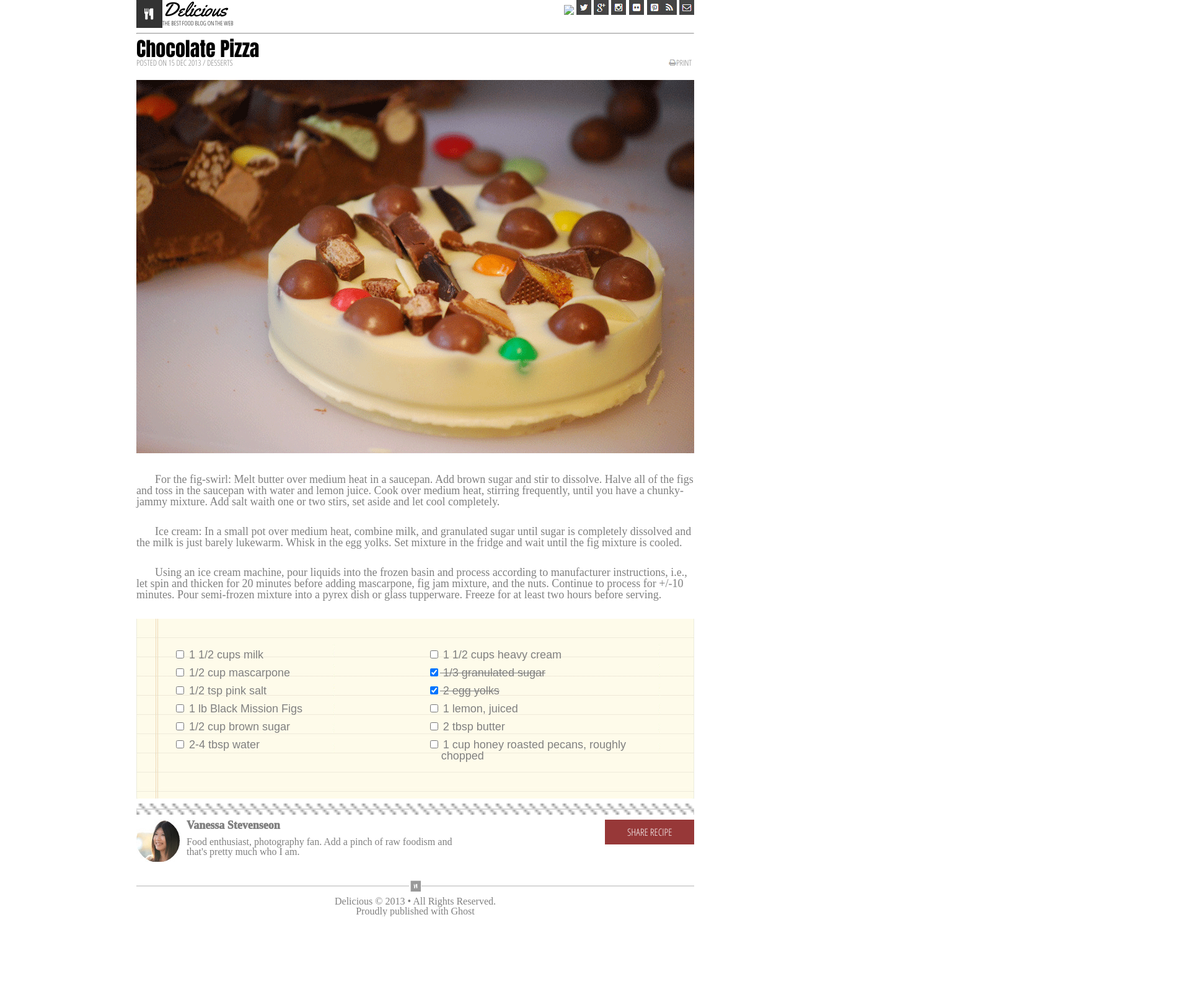
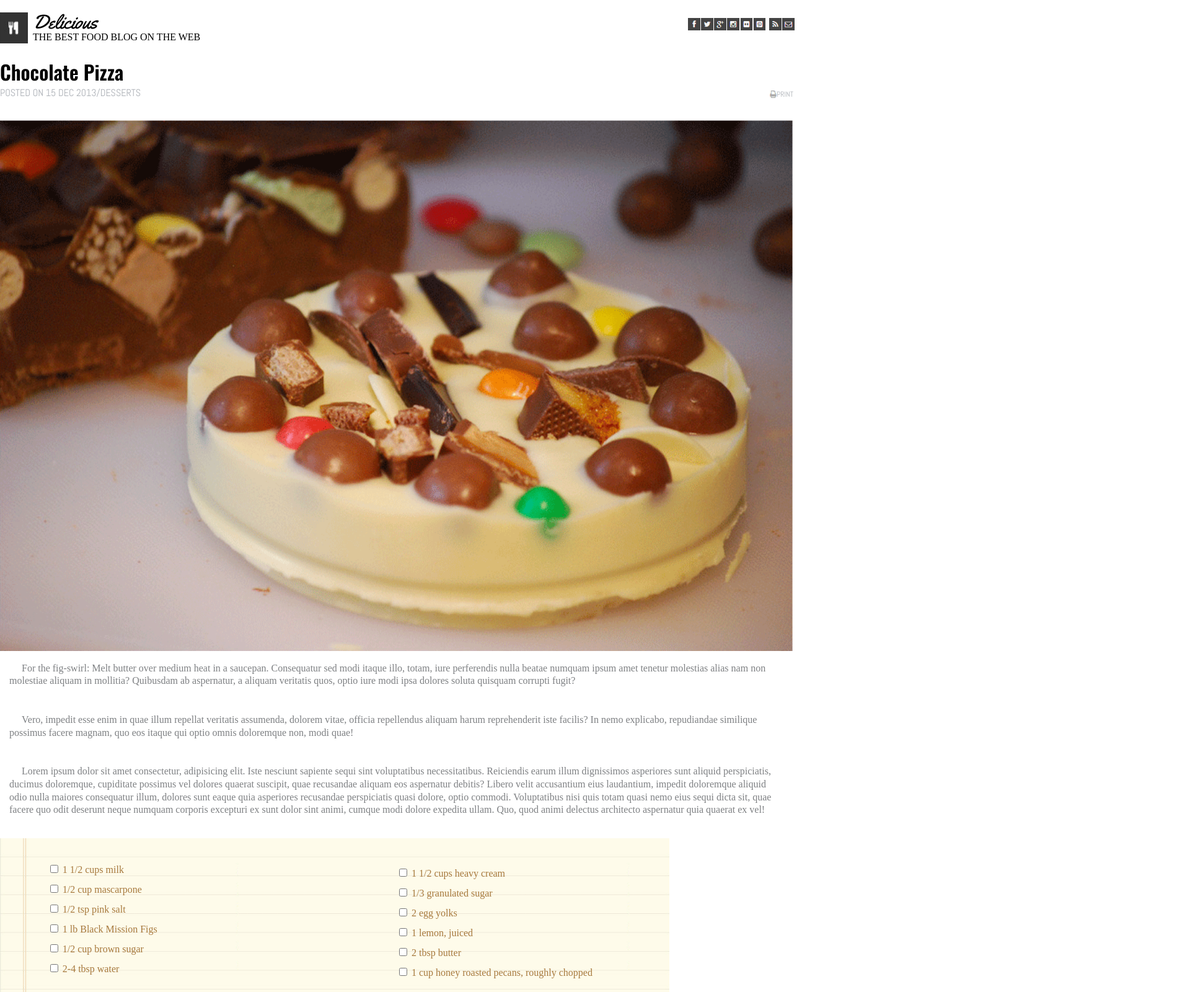
Before and after one commit to abshrestha312/chocolate-pizza, a plain HTML site: page index.html in a window 1280 px wide. Shown: the top 1600 px of the page at 62% size, 1920 px wide, since content can reach past the window. Before the commit the page ends 1478 px from the top, so only its background shows below. Drawn offline with nearby package versions, Linux system fonts and the light colour scheme.

Commit message:
chocolate pizza practice

```diff
--- a/css/style.css
+++ b/css/style.css
@@ -1,197 +1,167 @@
-html{
-  margin-left:220px;
+body {
+  width: 100%;
 }
-body{
-  max-width:900px;
+
+header {
+  display: flex;
+  width: 100%;
+  height: 80px;
+  margin-top: 20px;
+  justify-content: space-between;
+}
+
+header h2{
+  font-family: 'Yellowtail', cursive;
+  font-size: xx-large;
+}
+
+header img {
+  height: 50px;
+  width: 45px;
+  margin-right: 8px;
+}
+
+#header1 {
+  display: flex;
+}
+
+#header2 img{
+  height: 20px;
+  width: 20px;
+  margin: -1.5px;
 
 }
-header{
+
+#header2 {
+  margin-right: 0px;
+  margin-top: 10px;
+}
+
+#icon {
+  padding-left: 5px;
+  margin-right: 0px;
+}
+
+#section1 {
   display: flex;
+  align-items: flex-end;
   justify-content: space-between;
+  font-family: 'Abel', sans-serif;
+  color: rgba(174, 178, 184, 25);
+  padding-bottom: 35px;
 }
-#social{
-  display:flex;
+
+h1 {
+  font-family: 'Oswald', sans-serif;
+  color: black;
+  font-size: xx-large;
+  padding-bottom: 10px;
 }
-#delicious{
-  display:flex;
+
+#printer {
+  display: flex;
+  font-size: 12px;
 }
-#head {
- margin-left: 700px;
+
+#section1 img {
+  width: 12px;
+  height: 12px;
+}
+
+#main-img {
+  width: 100%;
+}
+
+#directions {
+  font-family: 'Times New Roman', Times, serif;
+  text-indent: 20px;
+  color: rgb(126, 128, 131);
+  line-height: 1.3;
+  padding: 15px;
+  padding-bottom: 35px;
+}
+
+/* <section id="section2">
+        <img src="./img/list-bg.png" alt="notebook paper">
+        <ul>
+          <li>1 1/2 cups milk</li>
+          <li>1/2 cup mascarpone</li>
+          <li>1/2 tsp pink salt</li>
+        </ul>
+      </section> */
+
+.section2{
+  width: 100%;
+  position: relative;
 
 }
-#pizza{
-  margin-bottom:20px;
+
+ .section2 img {
+  /* position: relative; */
+  width: 1080px;
+  height:300px;
+  }
+
+#checkbox {
+  position: absolute;
+  text-align: left;
+  width: 100%;
+  height: 0%;
+  color: rgb(167, 121, 61);
+  margin-top: 35px;
+  margin-left:6%;
+  line-height: 2.0;
+  top: 0;
+  left: 0;
+  bottom: 0;
+  right: 0;
+  z-index: 51;
 }
-.content{
-  text-indent: 30px;
-  margin:30px auto;
-  font-family: 'Times New Roman', Times, serif;
-  font-size:large;
-  color:grey;
+
+#checkbox1 {
+  position: absolute;
+  /* position: sticky; */
+  text-align: left;
+  width: 100%;
+  height: 0%;
+  color: rgb(167, 121, 61);
+  margin-top: 41px;
+  margin-left:50%;
+  line-height: 2.0;
+  top: 0;
+  left: 0;
+  bottom: 0;
+  right: 0;
+  z-index: 51;
 }
-#recipe{
-  background-image: url("/list-bg.png");
-  display:flex;
-  justify-content: space-between;
+
+input[type=checkbox] {
+  position: sticky;
 }
-#list1{
-  margin-left:50px;
-  margin-top : 38px;
-  margin-bottom:50px;
+
+input[type=checkbox]:checked + label.strikethrough{
+  text-decoration: line-through;
 }
-#list2{
-  margin-right:100px;
-  margin-top : 38px;
-  margin-bottom:50px;
+
+#section3 {
+  display: flex;
+
+  /* position: relative; */
+  margin-left: auto;
+  margin-right: auto;
+  padding:0;
+  width: 100%;
+
 }
-li{
-  list-style-type: none;
-  font-family:Arial, Helvetica, sans-serif;
-  font-size:large;
-  color:grey;
-  margin:10px;
+
+#section3 img{
+  align-items: stretch;
 }
-.complete{
-  text-decoration:line-through;
+
+footer p{
+  color: rgb(75, 72, 72);
 }
-#chopped{
-  margin-left:22px;
+
+h3 {
+  font-size: large;
 }
-#author{
-  display:flex;
-  font-family: 'Times New Roman', Times, serif;
-}
-button{
-  margin-left:245px;
-  color:white;
-  background-color: rgb(151, 56, 56);
-  width:200px;
-  height:40px;
-  border:none;
-  font-family: 'Open Sans Condensed', sans-serif;
-  font-size:medium;
-}
-#foot{
-  text-align: center;
-}
-h1{
-  font-family: 'Yellowtail', cursive;
-  font-size:xx-large;
-}
-#delicious p{
-  font-size: x-small;
-  font-family: 'Open Sans Condensed', sans-serif;
-}
-h2{
-  font-family: 'Anton', sans-serif;
-  font-size: xx-large;
-}
-#pizza p{
-  font-size:small;
-  font-family: 'Open Sans Condensed', sans-serif;
-  color:grey;
-}
-h3{
-  font-size:large;
-  font-weight:1000;
-  margin-bottom:10px;
-  color:grey;
-}
-#author div{
-  margin-left: 10px;
-  color:grey;
-}
-#foot{
-  color:grey;
-  font-family: 'Times New Roman', Times, serif;
-  margin-top:30px;
-}
-#foot img{
-  margin-bottom: 30px;
-}
-#foot hr{
-
-    background: url('/lab-assets/small-logo.png') no-repeat top center;
-    background-size: contain;
-    display: block;
-    height: 18px;
-    border: 0;
-    position: relative;
-}
-#foot hr:before,
-#foot hr:after {
-    content: '';
-    display: block;
-    position: absolute;
-    background: #d7d7d7;
-    height: 2px;
-    top: 8px;
-}
-#foot hr:before {
-    left: 0;
-    right: 50%;
-    margin-right: 10px;
-}
-#foot hr:after {
-    right: 0;
-    left: 50%;
-    margin-left: 10px;
-}
-#hr{
-
-    background: url('/lab-assets/hr-img.png') repeat top center;
-    background-size: contain;
-    display: block;
-    height: 18px;
-    border: 0;
-    position: relative;
-}
-#hr:before,
-#hr:after {
-    content: '';
-    display: block;
-    position: absolute;
-    background: #d7d7d7;
-    height: 2px;
-    top: 8px;
-}
-#hr:before {
-    left: 0;
-    right: 50%;
-    margin-right: 10px;
-}
-#hr:after {
-    right: 0;
-    left: 50%;
-    margin-left: 10px;
-}
-}
-/* #hr1{
-
-  background: url('/lab-assets/hr-img.png') repeat top center;
-  background-size: contain;
-  display: block;
-  height: 18px;
-  border: 0;
-  position: relative;
-}
-#hr1:before,
-#hr1:after {
-  content: '';
-  display: block;
-  position: absolute;
-  background: #d7d7d7;
-  height: 2px;
-  top: 8px;
-}
-#hr1:before {
-  left: 0;
-  right: 50%;
-  margin-right: 10px;
-}
-#hr1:after {
-  right: 0;
-  left: 50%;
-  margin-left: 10px;
-}
-} */
--- a/index.html
+++ b/index.html
@@ -1,97 +1,110 @@
 <!DOCTYPE html>
-<html lang="eng">
-<head>
-    <meta charset="UTF-8">
-    <meta http-equiv="X-UA-Compatible" content="IE=edge">
-    <meta name="viewport" content="width=device-width, initial-scale=1.0">
-    <title>Document</title>
+<html>
+  <head lang="eng">
+    <Title>Chocolate Pizza</Title>
+    <link rel="stylesheet" href="./css/reset.css">
+    <link rel="stylesheet" href="./css/style.css">
+    <meta charset="utf-8">
     <link rel="preconnect" href="https://fonts.googleapis.com">
     <link rel="preconnect" href="https://fonts.gstatic.com" crossorigin>
     <link href="https://fonts.googleapis.com/css2?family=Yellowtail&display=swap" rel="stylesheet">
-    <link href="https://fonts.googleapis.com/css2?family=Open+Sans+Condensed:wght@300&display=swap" rel="stylesheet">
-    <link href="https://fonts.googleapis.com/css2?family=Anton&display=swap" rel="stylesheet">
-    <link href="css/reset.css" type="text/css" rel="stylesheet"/>
-    <link href="css/style.css" type="text/css" rel="stylesheet"/>
+    <link rel="preconnect" href="https://fonts.googleapis.com">
+    <link rel="preconnect" href="https://fonts.gstatic.com" crossorigin>
+    <link href="https://fonts.googleapis.com/css2?family=Abel&display=swap" rel="stylesheet">
+    <link rel="preconnect" href="https://fonts.googleapis.com">
+    <link rel="preconnect" href="https://fonts.gstatic.com" crossorigin>
+    <link href="https://fonts.googleapis.com/css2?family=Abel&family=Oswald:wght@600&family=Yellowtail&display=swap" rel="stylesheet">
 
-</head>
-
-<body>
+  </head>
+  <body>
     <header>
-        <div id="delicious">
-        <img src = " lab-assets/logo.png " >
-        <div id="heading">
-        <h1> Delicious </h1>
-        <p> THE BEST FOOD BLOG ON THE WEB </p>
-    </div>
-        </div >
-        <div id="social">
-        <nav>   <img src = " lab-assets/fb.png " >
-                <img src = "lab-assets/twit-icon.png" >
-                <img src = " lab-assets/gp-icon.png " >
-                <img src = " lab-assets/insta-icon.png " >
-                <img src = " lab-assets/flic-icon.png " >
-                <img src = " lab-assets/pint-icon.png " >
-        </nav>
-        <aside>
-            <img src = " lab-assets/rss-icon.png " >
-            <img src = " lab-assets/mail-icon.png " >
-        </aside>
-        </div>
+      <section id="header1">
+      <img src="./img/logo.png" alt="knife and fork">
+      <section id="header3">
+      <h2>Delicious</h2>
+      <p>THE BEST FOOD BLOG ON THE WEB</p>
+      </section>
+      </section>
+      <section id="header2">
+      <img src="./img/fb-icon.png" alt="facebook icon">
+      <img src="./img/twit-icon.png" alt="twitter icon">
+      <img src="./img/gp-icon.png" alt="google plus icon">
+      <img src="./img/insta-icon.png" alt="instagram icon">
+      <img src="./img/flic-icon.png" alt="flikr icon">
+      <img src="./img/pint-icon.png" alt="pintrest icon">
+      <img id="icon" src="./img/rss-icon.png" alt="RSS icon">
+      <img src="./img/mail-icon.png" alt="mail icon">
+    </section>
     </header>
-    <hr id="hr1">
     <main>
-        <section id ="pizza">
-        <h2> Chocolate Pizza </h2>
-        <p> POSTED ON 15 DEC 2013 / DESSERTS <span id="head">
-        <img src = " lab-assets/print-icon.png " >PRINT
-        </span> </p>
+      <section id="section1">
+        <section id="recipe-title">
+        <h1>Chocolate Pizza</h1>
+        <p>POSTED ON 15 DEC 2013/DESSERTS</p>
         </section>
-        <section>
-            <img src = "lab-assets/choco-pizza.png" >
-            <p class="content"> For the fig-swirl: Melt butter over medium heat in a saucepan. Add brown sugar and stir to dissolve. Halve all of the figs and toss in the saucepan with water and lemon juice. Cook over medium heat, stirring frequently, until you have a chunky-jammy mixture. Add salt waith one or two stirs, set aside and let cool completely.</p>
-            <p class="content"> Ice cream: In a small pot over medium heat, combine milk, and granulated sugar until sugar is completely dissolved and the milk is just barely lukewarm. Whisk in the egg yolks. Set mixture in the fridge and wait until the fig mixture is cooled.</p>
-            <p class="content"> Using an ice cream machine, pour liquids into the frozen basin and process according to manufacturer instructions, i.e., let spin and thicken for 20 minutes before adding mascarpone, fig jam mixture, and the nuts. Continue to process for +/-10 minutes. Pour semi-frozen mixture into a pyrex dish or glass tupperware. Freeze for at least two hours before serving.</p>
+        <section id="printer">
+        <img src="./img/print-icon.png" alt="printer icon">
+        <p>PRINT</p>
         </section>
-        <section id="recipe">
-
-            <ul id="list1">
-                <li><input type="checkbox"> 1 1/2 cups milk</li>
-                <li><input type="checkbox"> 1/2 cup mascarpone </li>
-                <li><input type="checkbox"> 1/2 tsp pink salt </li>
-                <li><input type="checkbox"> 1 lb Black Mission Figs </li>
-                <li><input type="checkbox"> 1/2 cup brown sugar </li>
-                <li><input type="checkbox"> 2-4 tbsp water </li>
-            </ul>
-            <ul id="list2">
-                <li><input type="checkbox"> 1 1/2 cups heavy cream </li>
-                <li class="complete"><input type="checkbox"checked> 1/3 granulated sugar</li>
-                <li class="complete"><input type="checkbox"checked> 2 egg yolks </li>
-                <li><input type="checkbox"> 1 lemon, juiced </li>
-                <li><input type="checkbox"> 2 tbsp butter </li>
-                <li><input type="checkbox"> 1 cup honey roasted pecans, roughly <p id="chopped">chopped</p></li>
-            </ul>
-        </section>
+      </section>
+      <img id="main-img" src="./img/choco-pizza.png" alt="chocolate pizza">
+      <section id="directions">
+        <p>For the fig-swirl: Melt butter over medium heat in a saucepan. Consequatur sed modi itaque illo, totam, iure perferendis nulla beatae numquam ipsum amet tenetur molestias alias nam non molestiae aliquam in mollitia? Quibusdam ab aspernatur, a aliquam veritatis quos, optio iure modi ipsa dolores soluta quisquam corrupti fugit?</p> <br><br>
+        <p>Vero, impedit esse enim in quae illum repellat veritatis assumenda, dolorem vitae, officia repellendus aliquam harum reprehenderit iste facilis? In nemo explicabo, repudiandae similique possimus facere magnam, quo eos itaque qui optio omnis doloremque non, modi quae!</p> <br><br>
+        <p>Lorem ipsum dolor sit amet consectetur, adipisicing elit. Iste nesciunt sapiente sequi sint voluptatibus necessitatibus. Reiciendis earum illum dignissimos asperiores sunt aliquid perspiciatis, ducimus doloremque, cupiditate possimus vel dolores quaerat suscipit, quae recusandae aliquam eos aspernatur debitis? Libero velit accusantium eius laudantium, impedit doloremque aliquid odio nulla maiores consequatur illum, dolores sunt eaque quia asperiores recusandae perspiciatis quasi dolore, optio commodi. Voluptatibus nisi quis totam quasi nemo eius sequi dicta sit, quae facere quo odit deserunt neque numquam corporis excepturi ex sunt dolor sint animi, cumque modi dolore expedita ullam. Quo, quod animi delectus architecto aspernatur quia quaerat ex vel!</p>
+      </section>
+      <div class="section2">
+        <section id="checkbox">
+        <input type="checkbox" name="">
+        <label for="" class="strikethrough">1 1/2 cups milk</label><br>
+        <input type="checkbox" name="">
+        <label for="" class="strikethrough">1/2 cup mascarpone</label><br>
+        <input type="checkbox" name="">
+        <label for="" class="strikethrough">1/2 tsp pink salt</label><br>
+        <input type="checkbox" name="">
+        <label for="" class="strikethrough">1 lb Black Mission Figs</label><br>
+        <input type="checkbox" name="">
+        <label for="" class="strikethrough">1/2 cup brown sugar</label><br>
+        <input type="checkbox" name="">
+        <label for="" class="strikethrough">2-4 tbsp water</label><br>
+      </section>
+      <section id="checkbox1">
+        <input type="checkbox" name="">
+        <label for="" class="strikethrough">1 1/2 cups heavy cream</label><br>
+        <input type="checkbox" name="">
+        <label for="" class="strikethrough">1/3 granulated sugar</label><br>
+        <input type="checkbox" name="">
+        <label for="" class="strikethrough">2 egg yolks</label><br>
+        <input type="checkbox" name="">
+        <label for="" class="strikethrough">1 lemon, juiced</label><br><input type="checkbox" name="">
+        <label for="" class="strikethrough">2 tbsp butter</label><br><input type="checkbox" name="">
+        <label for="" class="strikethrough">1 cup honey roasted pecans, roughly chopped</label><br>
+      </section>
+        <!-- <p id="p1">1 1/2 cups milk</p>
+        <p id="p2">1 1/2 cups milk</p>
+        <p id="p3">1 1/2 cups milk</p> -->
+        <!-- <ul id="ingredients">
+          <li>1 1/2 cups milk</li>
+          <li>1/2 cup mascarpone</li>
+          <li>1/2 tsp pink salt</li>
+        </ul> -->
+        <img src="./img/list-bg.png" alt="notebook paper">
+      </div>
     </main>
-    <hr id="hr">
+    <section id="section3">
+    <img src="./img/hr-img.png" alt="tiny dot">
+    <img src="./img/hr-img.png" alt="tiny dot">
+    <img src="./img/hr-img.png" alt="tiny dot">
+    <img src="./img/hr-img.png" alt="tiny dot">
+    </section>
     <footer>
-        <section id="author">
-
-        <img src = " lab-assets/van-pic.png " >
-
-        <div>
-        <h3> Vanessa Stevenseon </h3>
-        <p> Food enthusiast, photography fan. Add a pinch of raw foodism and that's pretty much who I am.</p>
-        </div>
-        <button> SHARE RECIPE </button>
-        </section>
-        <section id="foot">
-            <hr>
-
-        <p> Delicious © 2013 • All Rights Reserved. </p>
-        <p> Proudly published with Ghost </p>
-        </section>
+      <img src="./img/van-pic.png" alt="picture of Vanessa">
+      <h3>Vanessa Stevenson</h3>
+      <p>Food enthusiast, photography fan. Add a pinch of raw foodism and that's pretty much who I am.</p>
+      <button>SHARE RECIPE</button>
+      <img src="./img/small-logo.png" alt="knife and fork icon">
+      <p>Delicious &copy; 2013 . All Rights Reserved <br>
+      Proudly published with Ghost.</p>
     </footer>
-
-
-</body>
+  </body>
 </html>
```
Also changed, not shown: img/PREVIEW.jpg (renamed from lab-assets/PREVIEW.jpg), img/choco-pizza.png (renamed from lab-assets/choco-pizza.png), img/fb-icon.png (renamed from lab-assets/fb-icon.png), img/flic-icon.png (renamed from lab-assets/flic-icon.png), img/gp-icon.png (renamed from lab-assets/gp-icon.png), img/hr-img.png (renamed from lab-assets/hr-img.png), img/insta-icon.png (renamed from lab-assets/insta-icon.png), img/list-bg.png (renamed from list-bg.png), img/logo.png (renamed from lab-assets/logo.png), img/mail-icon.png (renamed from lab-assets/mail-icon.png), img/pint-icon.png (renamed from lab-assets/pint-icon.png), img/print-icon.png (renamed from lab-assets/print-icon.png), img/rss-icon.png (renamed from lab-assets/rss-icon.png), img/small-logo.png (renamed from lab-assets/small-logo.png), 2 more files.
